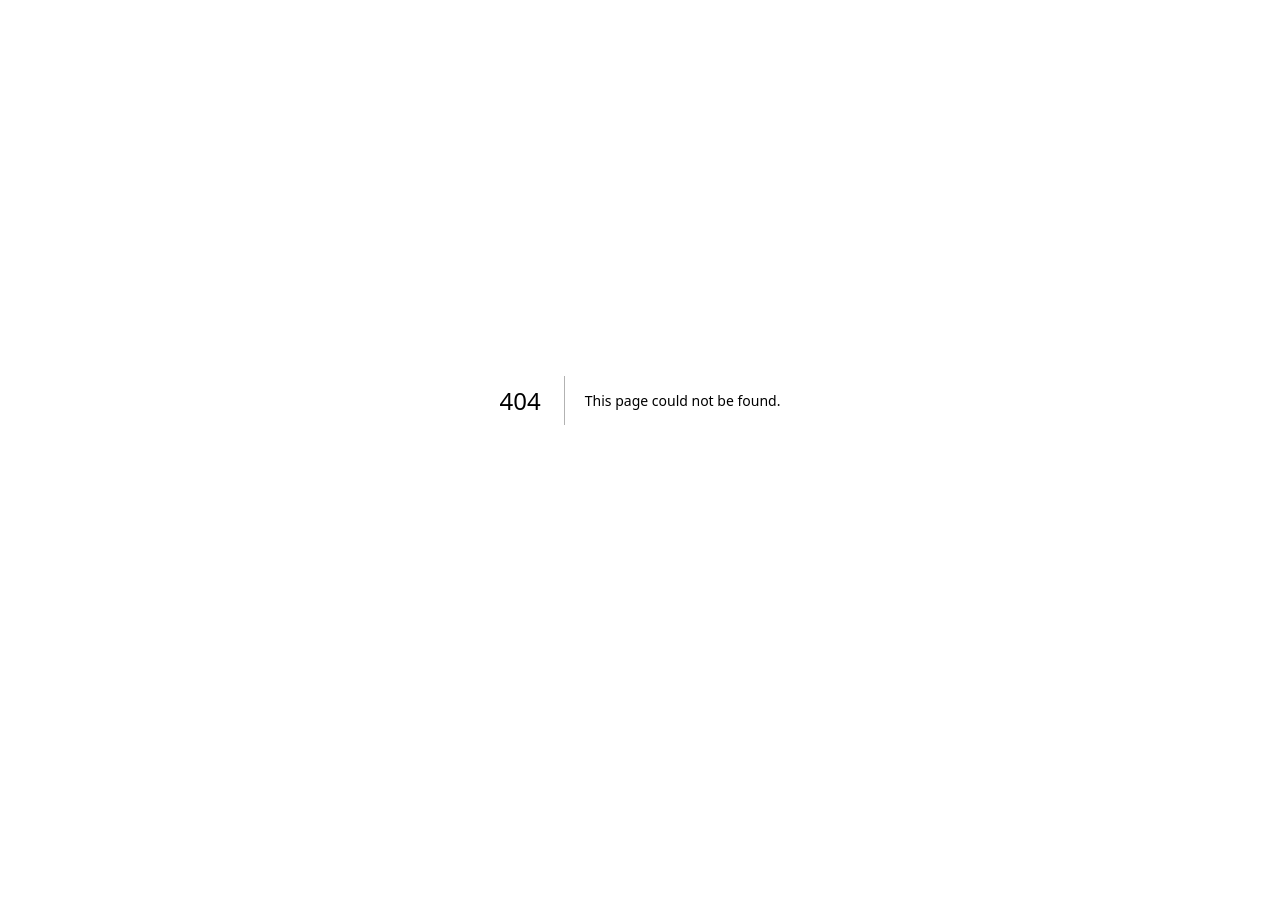
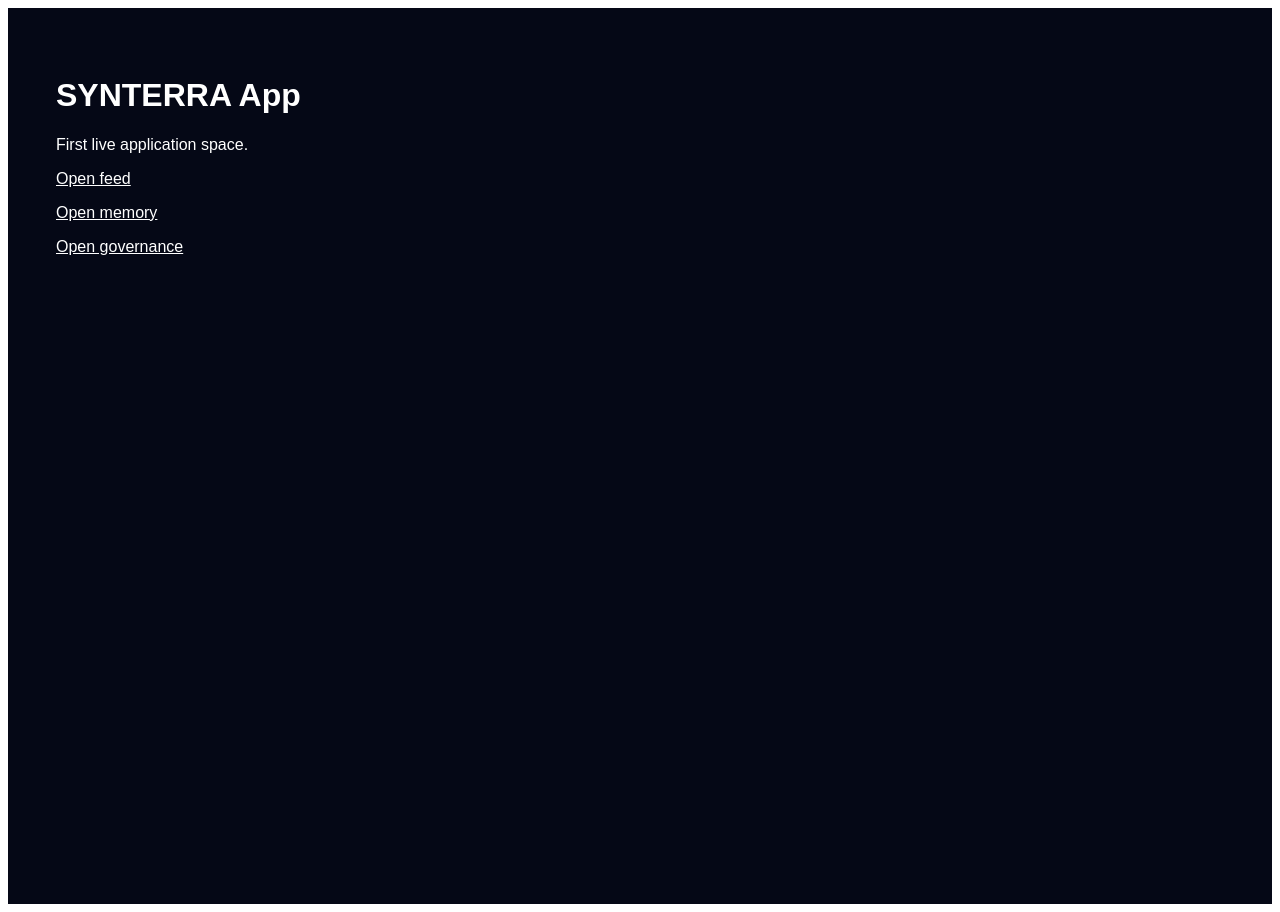
Before and after one commit to Dzintars12/SYNTERRA, a Next.js app: page /app in a window 1280 px wide. Before the commit this address had no page. Before the commit the page ends 800 px from the top, so only its background shows below. Built offline with nearby package versions, Linux system fonts and the light colour scheme.

Commit message:
Add app entry page

```diff
--- /dev/null
+++ b/app/app/page.tsx
@@ -0,0 +1,11 @@
+export default function AppPage() {
+  return (
+    <main style={{ minHeight: "100vh", background: "#050816", color: "white", padding: "48px", fontFamily: "Arial, sans-serif" }}>
+      <h1>SYNTERRA App</h1>
+      <p>First live application space.</p>
+      <p><a href="/feed" style={{ color: "white" }}>Open feed</a></p>
+      <p><a href="/memory" style={{ color: "white" }}>Open memory</a></p>
+      <p><a href="/governance" style={{ color: "white" }}>Open governance</a></p>
+    </main>
+  );
+}
```
